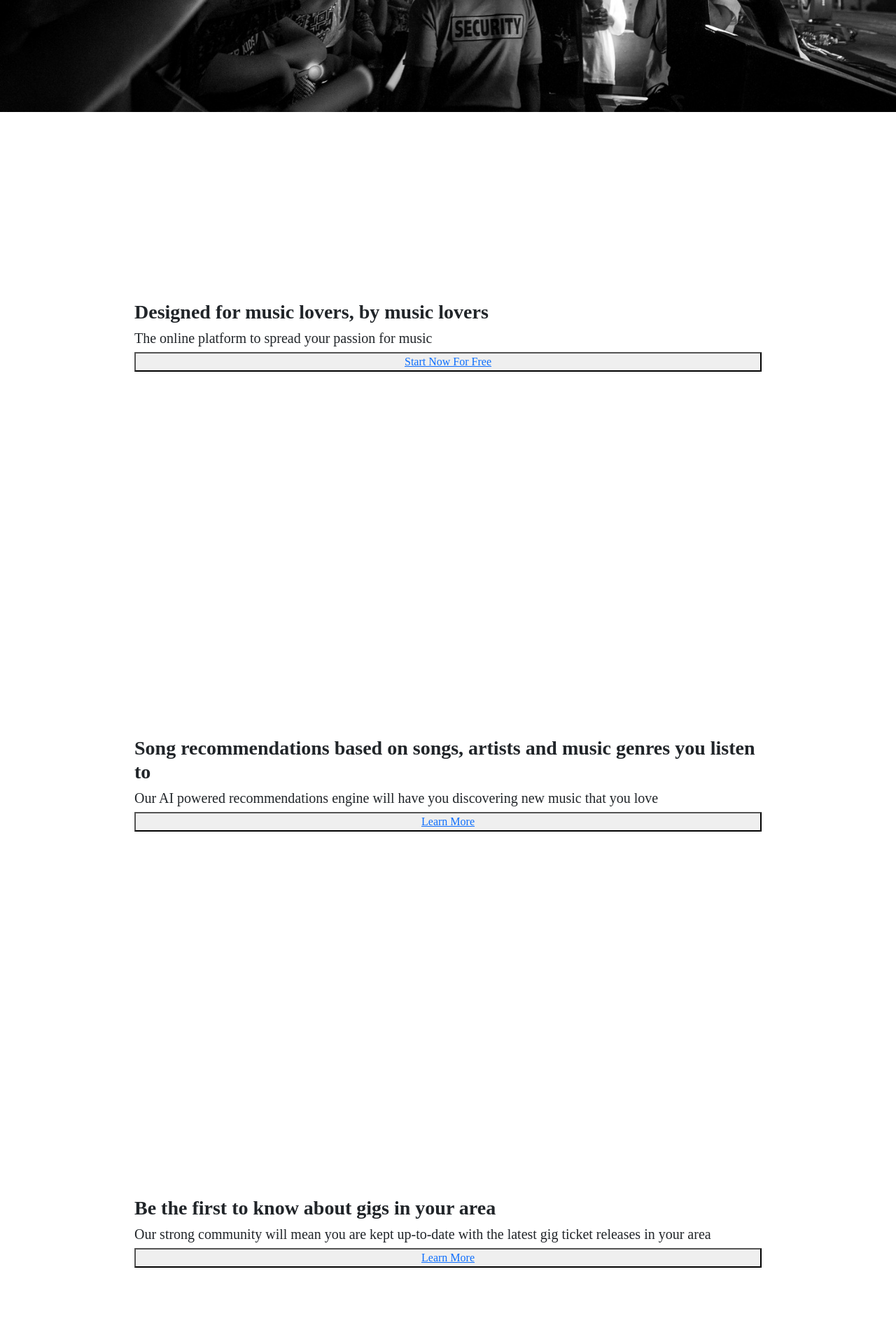
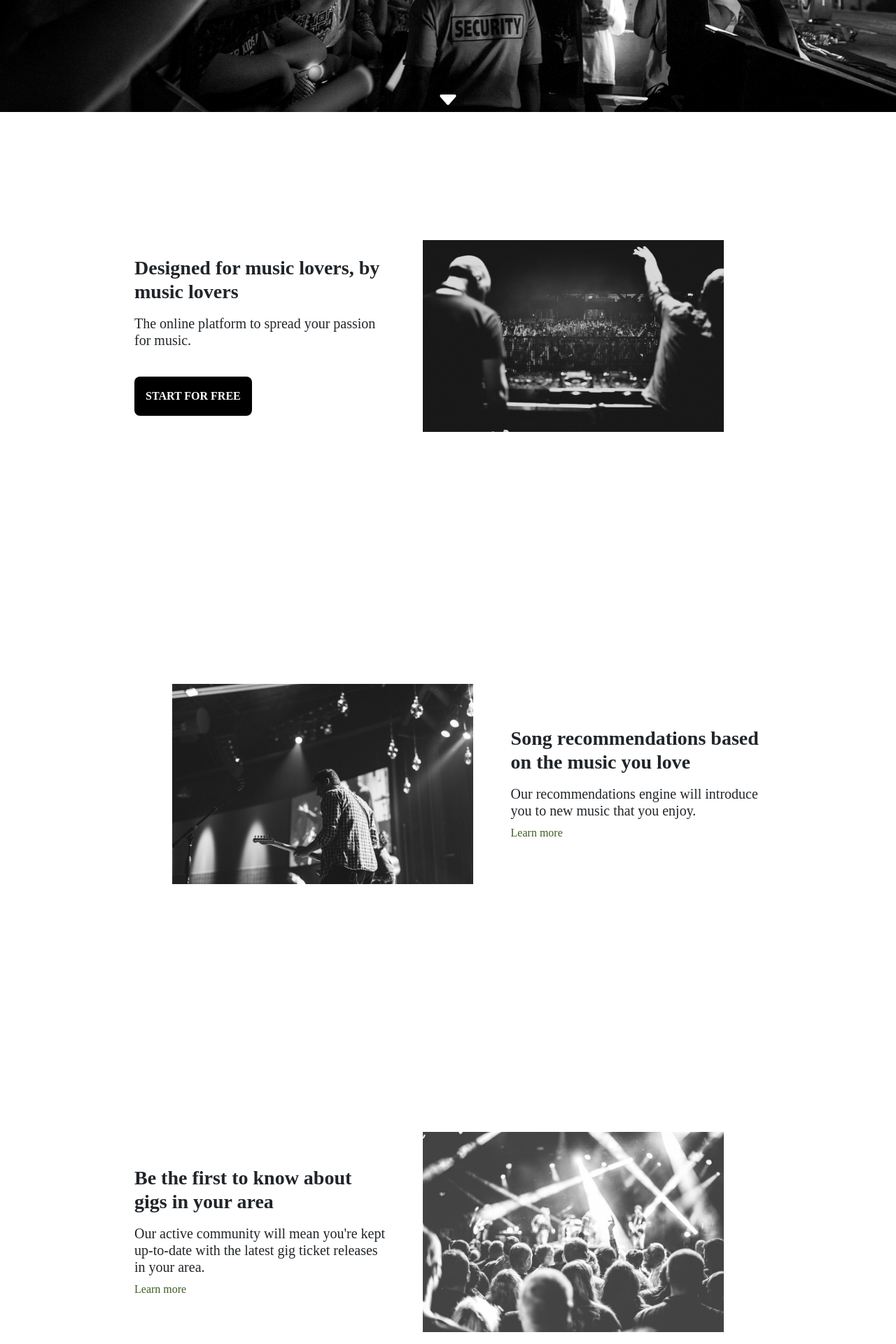
Before and after one commit to joshkent94/shutUpAndDance-Website, a React (Create React App) app: page / in a window 1280 px wide. Shown: the part 640-2560 px from the top of the page at 70% size. Built offline with nearby package versions, Linux system fonts and the light colour scheme; a web font is replaced by a local one.

Commit message:
Structure improvements

```diff
--- a/public/index.html
+++ b/public/index.html
@@ -14,6 +14,7 @@
     <link rel="stylesheet" href="https://cdnjs.cloudflare.com/ajax/libs/animate.css/4.1.1/animate.min.css" />
     <link rel="stylesheet" href="https://cdn.jsdelivr.net/npm/bootstrap@5.1.3/dist/css/bootstrap.min.css"
       integrity="sha384-1BmE4kWBq78iYhFldvKuhfTAU6auU8tT94WrHftjDbrCEXSU1oBoqyl2QvZ6jIW3" crossorigin="anonymous" />
+    <link rel="stylesheet" href="https://cdn.jsdelivr.net/npm/bootstrap-icons@1.7.1/font/bootstrap-icons.css">
 
     <title>Shut Up And Dance</title>
   </head>
--- a/src/App.css
+++ b/src/App.css
@@ -31,10 +31,46 @@ body {
 .content-block {
   height: 40rem;
   display: flex;
-  flex-direction: column;
+  align-items: center;
+}
+
+.text-content {
+  width: 40%;
+}
+
+.image-content {
+  width: 60%;
+  display: flex;
   justify-content: center;
+}
+
+.feature-image {
+  width: 80%;
+}
+
+.sign-up-prompt {
+  background-color: var(--primary-colour);
+  border-radius: 0.5rem;
+  padding: 1rem;
+  font-weight: 600;
+  margin-top: 2rem;
+}
+
+.learn-more-link {
+  color: var(--fourth-colour);
 }
 
 h3 {
   font-weight: 600;
+  margin-bottom: 1rem;
 }
+
+a {
+  text-decoration: none;
+  color: var(--secondary-colour);
+}
+
+button {
+  border: none;
+  background-color: unset;
+}
--- a/src/components/ForumFeature/ForumFeature.js
+++ b/src/components/ForumFeature/ForumFeature.js
@@ -1,9 +1,16 @@
+import djSet from '../../assets/dj-set2.jpg';
+
 export default function ForumFeature() {
     return (
         <div className="content-block" id="forum-feature">
-            <h3>Spread your love of music with other like-minded people</h3>
-            <h5>Speak to and share song suggestions with other people with similar music tastes to you</h5>
-            <button><a href="#suggestion-feature">Learn More</a></button>
+            <div className="image-content">
+                <img src={djSet} alt="guitarist" className="feature-image"></img>
+            </div>
+            <div className="text-content">
+                <h3>Spread your love of music with other like-minded people</h3>
+                <h5>Speak to and share song suggestions with other people with similar music tastes to you.</h5>
+                <button className="sign-up-prompt"><a href="https://app.shutupanddance.io/signup">START FOR FREE</a></button>
+            </div>
         </div>
     );
 };
--- a/src/components/GigsFeature/GigsFeature.js
+++ b/src/components/GigsFeature/GigsFeature.js
@@ -1,9 +1,16 @@
+import rockConcertCrowd from '../../assets/rock-concert-crowd.jpeg';
+
 export default function GigsFeature() {
     return (
         <div className="content-block" id="gigs-feature">
-            <h3>Be the first to know about gigs in your area</h3>
-            <h5>Our strong community will mean you are kept up-to-date with the latest gig ticket releases in your area</h5>
-            <button><a href="#forum-feature">Learn More</a></button>
+            <div className="text-content">
+                <h3>Be the first to know about gigs in your area</h3>
+                <h5>Our active community will mean you're kept up-to-date with the latest gig ticket releases in your area.</h5>
+                <button className="learn-more-button"><a href="https://app.shutupanddance.io/signup" className="learn-more-link">Learn more</a></button>
+            </div>
+            <div className="image-content">
+                <img src={rockConcertCrowd} alt="guitarist" className="feature-image"></img>
+            </div>
         </div>
     );
 };
--- a/src/components/Heading/Heading.css
+++ b/src/components/Heading/Heading.css
@@ -1,5 +1,6 @@
 #greeting {
   display: flex;
+  flex-direction: column;
   justify-content: center;
   align-items: center;
   height: 100vh;
@@ -10,8 +11,22 @@
 }
 
 #heading {
+  display: flex;
+  flex-direction: column;
+  justify-content: center;
   text-align: center;
   z-index: 1000;
+  height: 95%;
+}
+
+#to-content {
+  color: var(--secondary-colour);
+  font-size: 2rem;
+  height: 5%;
+}
+
+#to-content:hover {
+  color: var(--third-colour);
 }
 
 h1 {
--- a/src/components/Heading/Heading.js
+++ b/src/components/Heading/Heading.js
@@ -9,6 +9,7 @@ export default function Heading() {
                 <h1>Shut Up And Dance</h1>
                 <h4>For the love of music</h4>
             </div>
+            <a href="#main-info" id="to-content"><i className="bi bi-caret-down-fill"></i></a>
         </div>
     );
 };
--- a/src/components/MainInfo/MainInfo.js
+++ b/src/components/MainInfo/MainInfo.js
@@ -1,9 +1,16 @@
+import djSet from '../../assets/dj-set.jpeg';
+
 export default function MainInfo() {
     return (
-        <div className="content-block">
-            <h3>Designed for music lovers, by music lovers</h3>
-            <h5>The online platform to spread your passion for music</h5>
-            <button><a href="https://app.shutupanddance.io/signup">Start Now For Free</a></button>
+        <div className="content-block" id="main-info">
+            <div className="text-content">
+                <h3>Designed for music lovers, by music lovers</h3>
+                <h5>The online platform to spread your passion for music.</h5>
+                <button className="sign-up-prompt"><a href="https://app.shutupanddance.io/signup">START FOR FREE</a></button>
+            </div>
+            <div className="image-content">
+                <img src={djSet} alt="guitarist" className="feature-image"></img>
+            </div>
         </div>
     );
 };
--- a/src/components/SongSuggestionsFeature/SongSuggestionsFeature.js
+++ b/src/components/SongSuggestionsFeature/SongSuggestionsFeature.js
@@ -1,9 +1,16 @@
+import guitarist from '../../assets/guitarist.jpg';
+
 export default function SongSuggestionsFeature() {
     return (
         <div className="content-block" id="suggestion-feature">
-            <h3>Song recommendations based on songs, artists and music genres you listen to</h3>
-            <h5>Our AI powered recommendations engine will have you discovering new music that you love</h5>
-            <button><a href="#gigs-feature">Learn More</a></button>
+            <div className="image-content">
+                <img src={guitarist} alt="guitarist" className="feature-image"></img>
+            </div>
+            <div className="text-content">
+                <h3>Song recommendations based on the music you love</h3>
+                <h5>Our recommendations engine will introduce you to new music that you enjoy.</h5>
+                <button className="learn-more-button"><a href="https://app.shutupanddance.io/signup" className="learn-more-link">Learn more</a></button>
+            </div>
         </div>
     );
 };
```
Also changed, not shown: 1 other file (tests, documents, lock files or other folders).
